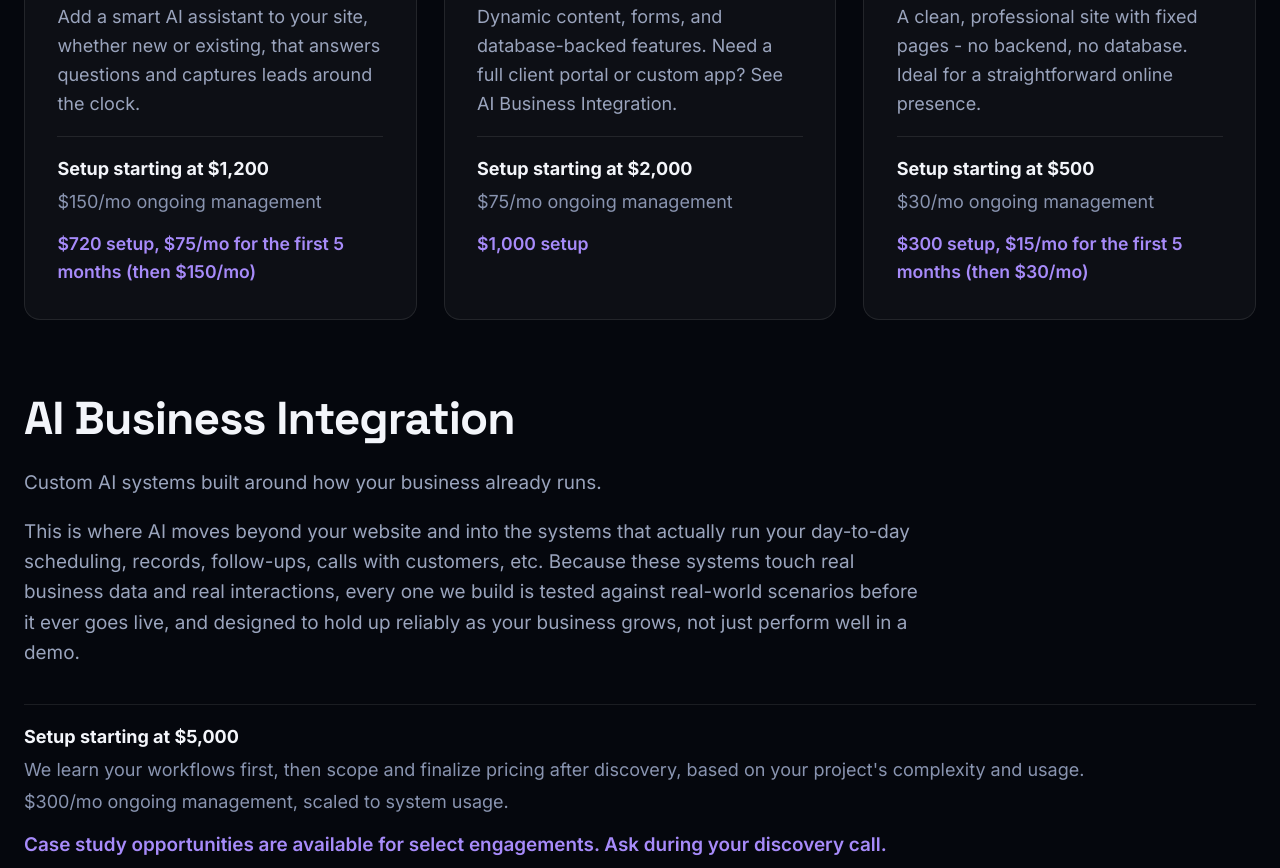
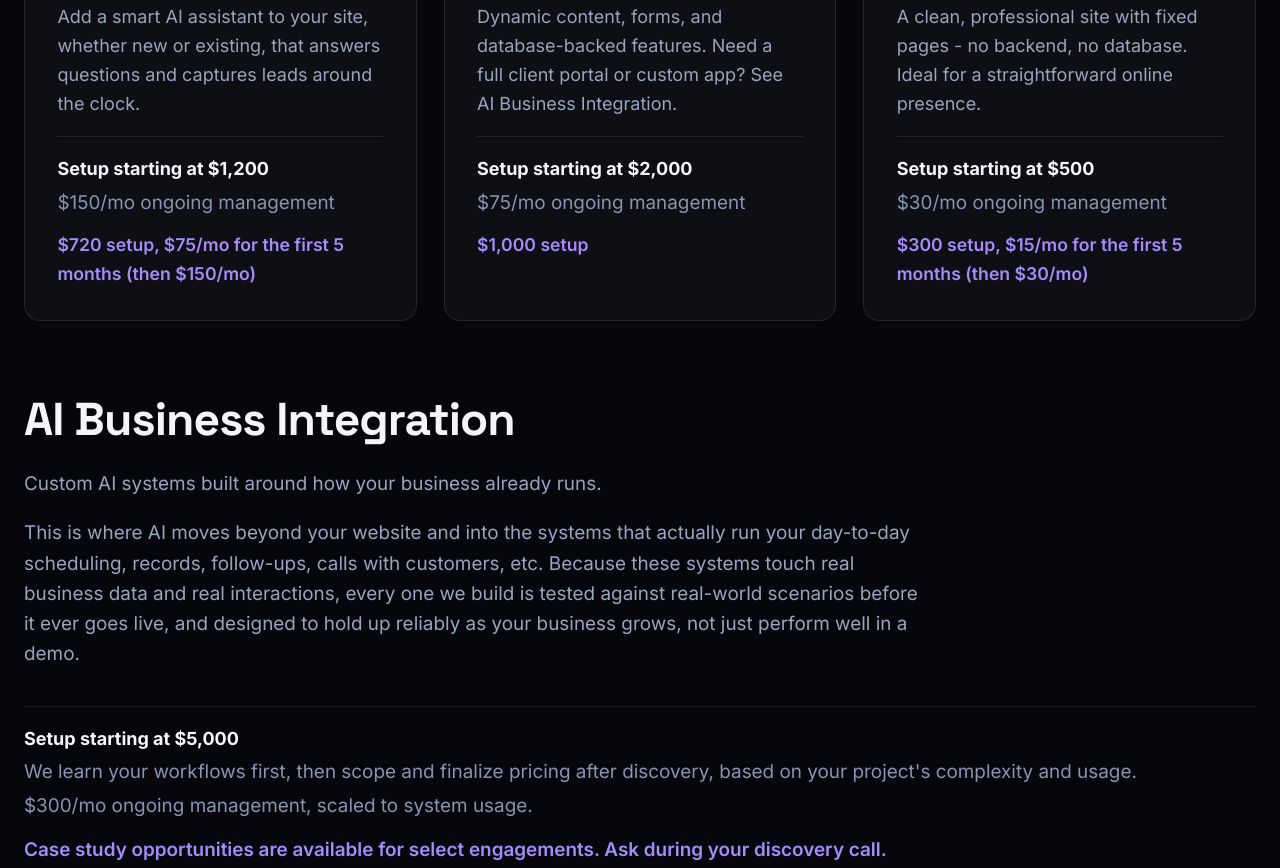
Before and after one commit to Byrdman-dev/integralai-website, a plain HTML site: page index.html in a window 1280 px wide. Shown: the part 1866-2734 px from the top of the page. Drawn offline with Linux system fonts and the light colour scheme.

Commit message:
Match price-sub text size to section-lede
Bumps price-sub from 1rem to 1.05rem to match section-lede's size;
weight was already normal, matching section-lede's boldness.

```diff
--- a/css/styles.css
+++ b/css/styles.css
@@ -208,7 +208,7 @@ button{ font-family: inherit; cursor: pointer; }
 .services-grid .card p{ font-size:1rem; }
 .card-price{ margin-top:1rem; padding-top:1rem; border-top:1px solid var(--border); }
 .price-main{ display:block; font-weight:700; color: var(--text-primary); font-size:1rem; }
-.price-sub{ display:block; font-size:1rem; color: var(--text-tertiary); margin-top:.2rem; }
+.price-sub{ display:block; font-size:1.05rem; color: var(--text-tertiary); margin-top:.2rem; }
 
 .founding-offer-note{
   margin-top:.75rem; font-size:1.05rem; font-weight:600; color: var(--violet-soft);
```
